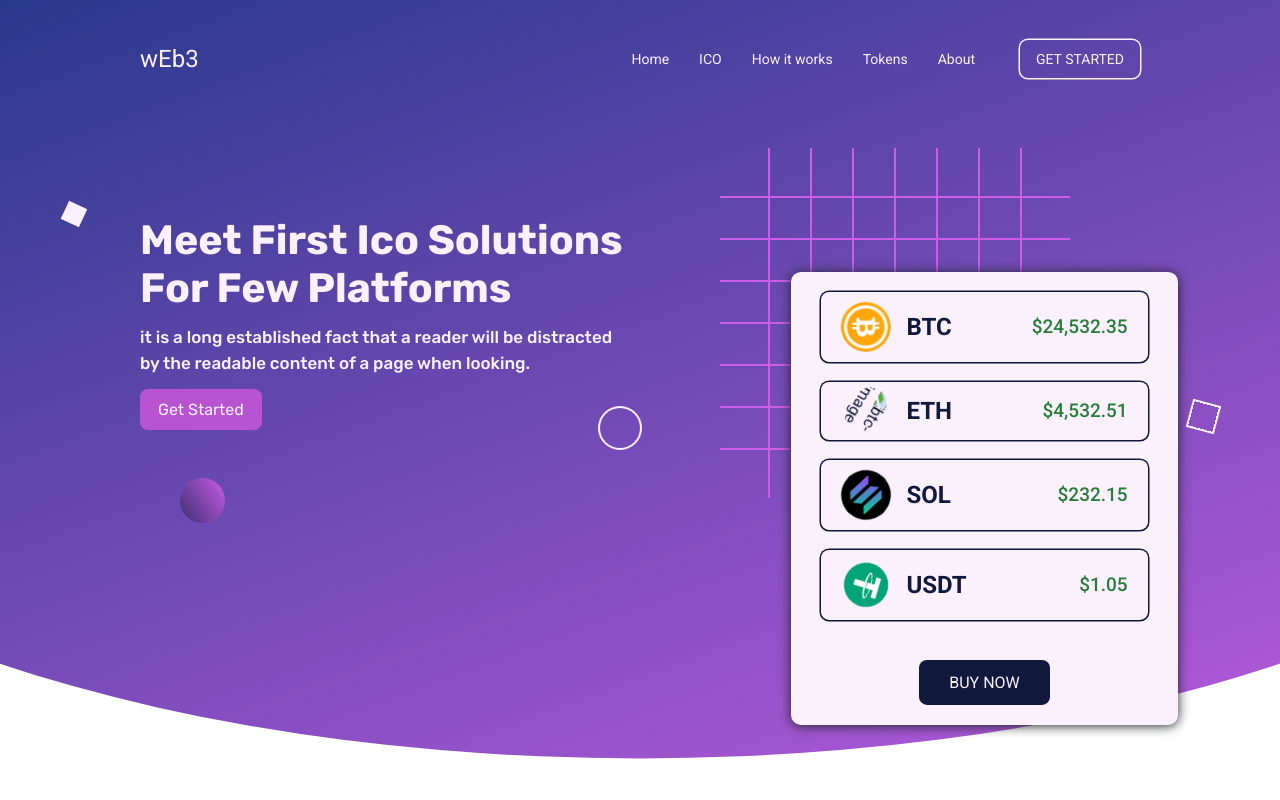
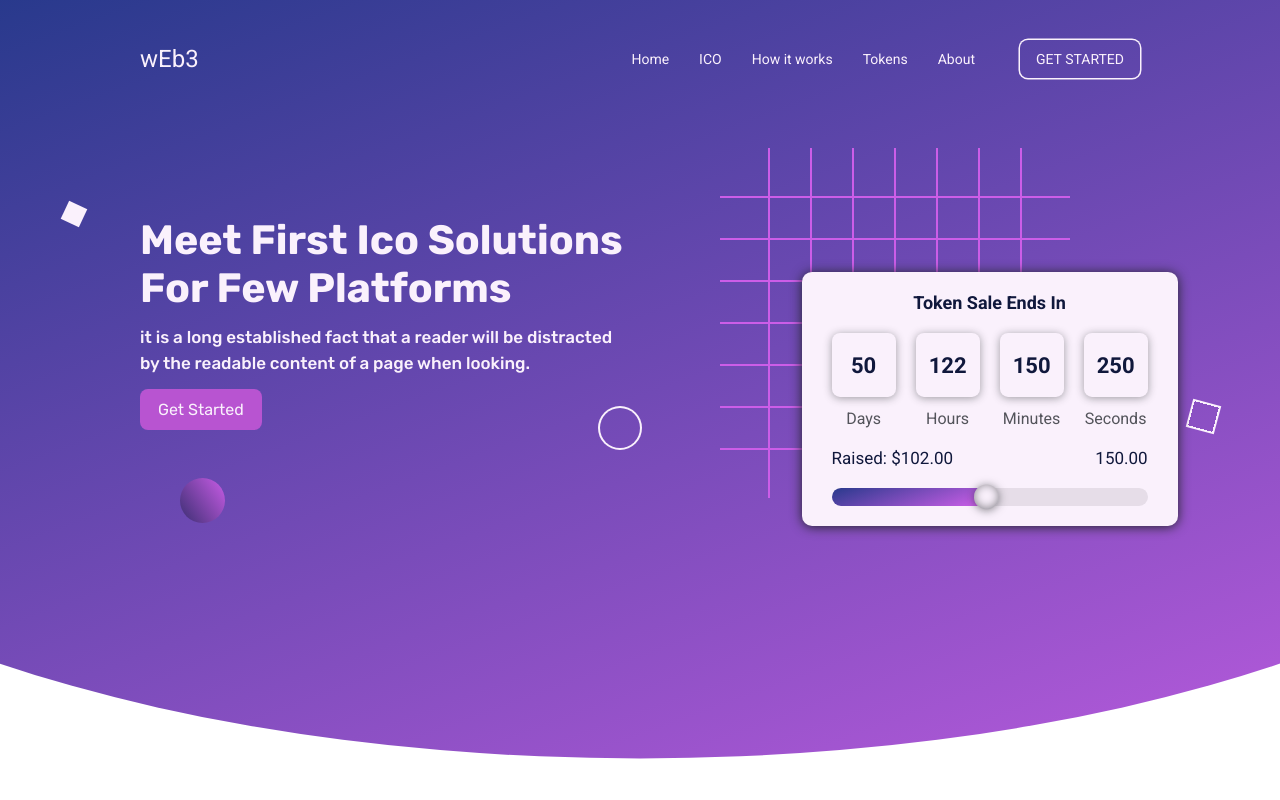
Before and after one commit to okorojames/my-first-web3-project, a plain HTML site: page index.html in a window 1280 px wide. Shown: the top 800 px of the page. Drawn offline with nearby package versions, Linux system fonts and the light colour scheme.

Commit message:
Token Countdown
actually removed the cypto price box and replacing it with a token launch count down

```diff
--- a/css/style.css
+++ b/css/style.css
@@ -120,7 +120,7 @@ nav{
   box-shadow: 0 0 0 1.8px var(--minor-one);
 }
 /*  */
-.crypto-prices-box{
+.token-launch-box{
   position: absolute;
   top: 34%;
   right: 8%;
@@ -136,60 +136,71 @@ nav{
   box-shadow: 0 .1rem 1.2rem var(--dark-two);
   animation: pushPricesBox 10s infinite alternate-reverse;
 }
-.main-btc{
+.token-launch-h2{
+  font-size: 1.8rem;
+  text-align: center;
+}
+.countdown-time-digit{
+  display: flex;
+  justify-content: center;
+  align-items: center;
+  gap: 2rem;
+}
+.countdown-digit{
+  display: flex;
+  justify-content: center;
+  align-items: center;
+  height: 64px;
+  width: 64px;
+  font-weight: 700;
+  font-size: 2.2rem;
+  box-shadow: 0 1.2px 8px rgba(33, 37, 41, 0.419);
+  padding: 1.5rem;
+  border-radius: .8rem;
+}
+.countdown-time-letters{
+  margin-top: -8px;
   display: flex;
   justify-content: space-between;
-  align-items: center;
-  gap: 8rem;
-  box-shadow: 0 0 0 1.5px var(--main-two);
-  padding: 1rem 2rem;
-  border-radius: .8rem;
+  gap: 2rem;
 }
-.main-btc-img-and-btc{
+.countdown-letter{
+  display: flex;
+  justify-content: center;
+  text-align: center;
+  width: 100%;
+  color: rgba(33, 37, 41, 0.768);
+}
+.raised-funds{
   display: flex;
   justify-content: space-between;
-  align-items: center;
-  gap: 1.5rem;
+  font-size: 1.7rem;
 }
-.main-coin-image{
-  width: 50px;
+.raised-progress{
+  background: rgba(33, 37, 41, 0.093);
+  height: 18px;
+  width: 100%;
+  border-radius: 10rem;
+  position: relative;
+}
+.raised-progress-inner{
+  background: linear-gradient(160deg, rgba(38, 55, 139, 0.987), rgb(204, 93, 232, 0.989));
+  height: 100%;
+  width: 150px;
+  border-radius: 10rem 0 0 10rem;
+}
+.raised-progress-toggle{
+  position: absolute;
+  top: 50%;
+  left: 45%;
+  transform: translateY(-50%);
+  height: 25px;
+  width: 25px;
   border-radius: 50%;
+  background: var(--light-one);
+  box-shadow: 0 1px 8px  rgba(33, 37, 41, 0.516), inset 0 -1px 10px rgba(33, 37, 41, 0.541);
 }
-.main-coin{
-  font-size: var(--medium-size);
-  font-weight: 600;
-}
-.main-price{
-  font-weight: 500;
-  font-size: 1.9rem;
-  color: var(--minor-four);
-}
-.main-buy-btn:link,.main-buy-btn:visited{
-  align-self: center;
-  background: var(--main-two);
-  color: var(--light-one);
-  padding: 1.3rem 3rem;
-  border-radius: .8rem;
-  margin-top: 2rem;
-  transition: .5s;
-}
-.main-buy-btn:hover,.main-buy-btn:active{
-  background: transparent;
-  box-shadow: 0 0 0 1.5px var(--main-two);
-  color: var(--main-two);
-}
-.main-sec-btc-image{
-  animation: coinImagesRotate 28s infinite;
-}
-.main-sec-eth-image{
-  animation: coinImagesRotate 23s infinite;
-}
-.main-sec-sol-image{
-  animation: coinImagesRotate 21s infinite;
-}
-.main-sec-usdt-image{
-  animation: coinImagesRotate 25s infinite;
-}
+
 /*  */
 /*  */
 .main-grid{
@@ -292,7 +303,12 @@ nav{
 }
 .ico-article-icon{
   color: var(--minor-one);
-  font-size: 2.8rem;
+  font-size: 2.4rem;
+  height: 44px;
+  width: 44px;
+  display: flex;
+  justify-content: center;
+  align-items: center;
   background: var(--light-one);
   box-shadow: 0 1.3px 8px var(--main-two);
   padding: 1.5rem;
--- a/index.html
+++ b/index.html
@@ -64,41 +64,32 @@
     </main>
   </header>
   <!-- CRYPTO PRICES BOX -->
-          <div class="crypto-prices-box">
-                  <!-- BTC -->
-        <div class="main-btc">
-          <div class="main-btc-img-and-btc">
-            <img src="images/img-1.jpg" alt="btc-image" class="main-coin-image main-sec-btc-image">
-            <p class="main-coin">BTC</p>
-          </div>
-          <div class="main-price main-btc-price">$24,532.35</div>
-        </div>
-        <!-- ETH -->
-        <div class="main-btc">
-          <div class="main-btc-img-and-btc">
-            <img src="images/img-2.png" alt="btc-image" class="main-coin-image main-sec-eth-image">
-            <p class="main-coin">ETH</p>
-          </div>
-          <div class="main-price main-eth-price">$4,532.51</div>
-        </div>
-        <!-- SOL -->
-        <div class="main-btc">
-          <div class="main-btc-img-and-btc">
-            <img src="images/img-3.png" alt="btc-image" class="main-coin-image main-sec-sol-image">
-            <p class="main-coin">SOL</p>
-          </div>
-          <div class="main-price main-sol-price">$232.15</div>
-        </div>
-        <!-- SOL -->
-        <div class="main-btc">
-          <div class="main-btc-img-and-btc">
-            <img src="images/img-4.webp" alt="btc-image" class="main-coin-image main-sec-usdt-image">
-            <p class="main-coin">USDT</p>
-          </div>
-          <div class="main-price main-sol-price">$1.05</div>
-        </div>
-        <!--  -->
-        <a href="" class="main-buy-btn">BUY NOW</a>
+          <div class="token-launch-box">
+            <h2 class="token-launch-h2">Token Sale Ends In</h2>
+            <!--  -->
+            <div class="countdown-time-digit">
+              <div class="countdown-digit countdown-day-digit">50</div>
+              <div class="countdown-digit countdown-hour-digit">122</div>
+              <div class="countdown-digit countdown-minute-digit">150</div>
+              <div class="countdown-digit countdown-minute-digit">250</div>
+            </div>
+            <!--  -->
+            <div class="countdown-time-letters">
+              <div class="countdown-letter countdown-day-letter">Days</div>
+              <div class="countdown-letter countdown-hour-letter">Hours</div>
+              <div class="countdown-letter countdown-minute-letter">Minutes</div>
+              <div class="countdown-letter countdown-minute-letter">Seconds</div>
+            </div>
+            <!--  -->
+            <div class="raised-funds">
+              <p class="raised-fund">Raised: $102.00</p>
+              <div class="raised-fund-cash">150.00</div>
+            </div>
+            <!--  -->
+            <div class="raised-progress">
+              <div class="raised-progress-inner"></div>
+              <div class="raised-progress-toggle"></div>
+            </div>
         <!--  -->
         </div>
         <!-- ICO -->
```
